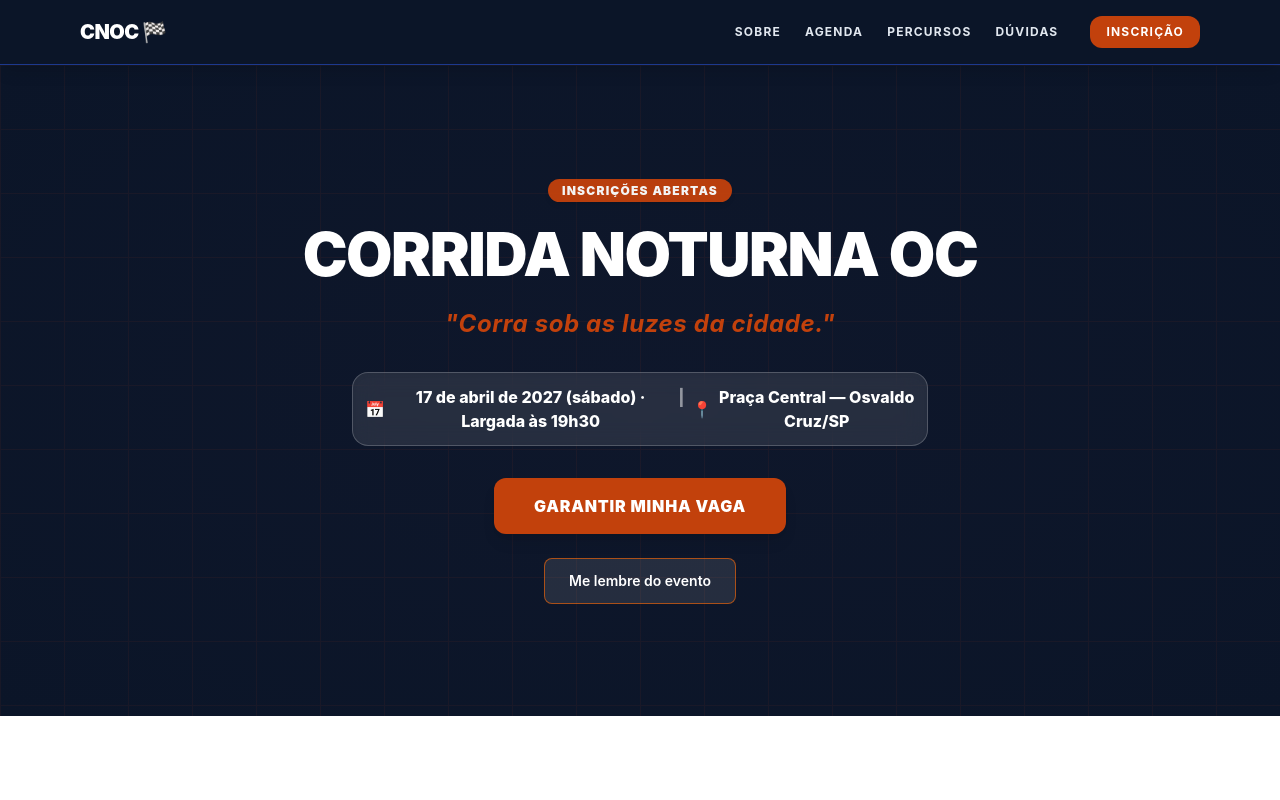
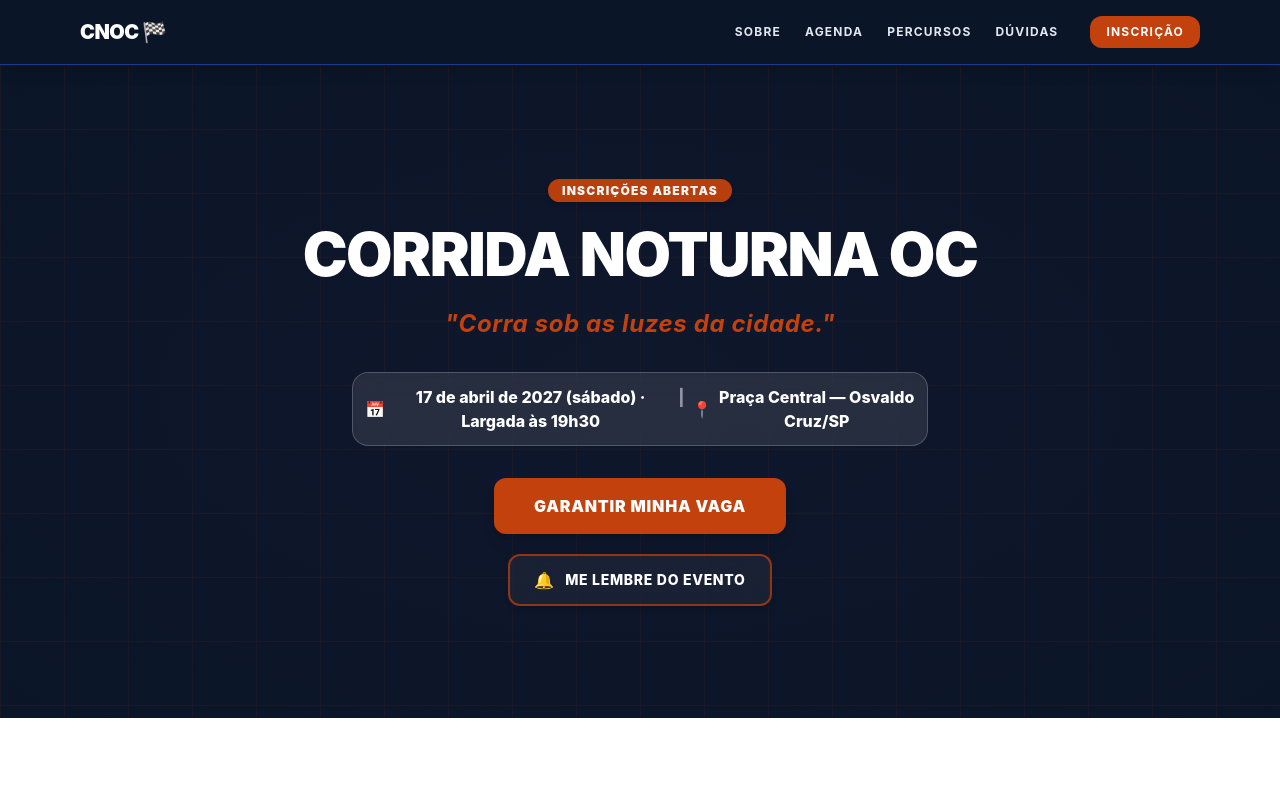
Before and after one commit to Raissa-Fernandes17/lp-evento-RaissaFernandes, a React (Vite) app: page / in a window 1280 px wide. Shown: the top 800 px of the page. Built offline with nearby package versions, Linux system fonts and the light colour scheme.

Commit message:
PWA: notificação de lembrete

```diff
--- a/src/components/BotaoLembrete.jsx
+++ b/src/components/BotaoLembrete.jsx
@@ -32,17 +32,33 @@ function BotaoLembrete() {
     setMensagem("Lembrete ativado!");
   }
 
+  const ativado = mensagem === "Lembrete ativado!";
+
   return (
-    <div className="mt-6">
+    <div className="mt-5 flex flex-col items-center">
       <button
         type="button"
         onClick={ativarLembrete}
-        className="rounded-lg border border-orange-500/60 bg-white/10 px-6 py-3 text-sm font-semibold text-white transition hover:bg-white/20"
+        className="group inline-flex items-center gap-2.5 rounded-xl border-2 border-destaque/70 bg-white/5 px-6 py-3 text-sm font-extrabold uppercase tracking-wider text-white backdrop-blur-md shadow-md transition-all duration-200 hover:border-destaque hover:bg-destaque/20 hover:shadow-orange-500/20 motion-safe:hover:scale-105 motion-safe:active:scale-95 cursor-pointer"
       >
-        Me lembre do evento
+        <span
+          aria-hidden="true"
+          className="text-base transition-transform duration-200 group-hover:rotate-12"
+        >
+          {ativado ? "✅" : "🔔"}
+        </span>
+        <span>{ativado ? "Lembrete Ativado" : "Me lembre do evento"}</span>
       </button>
+
       {mensagem && (
-        <p role="status" className="mt-2 text-sm text-orange-300">
+        <p
+          role="status"
+          className={`mt-3 inline-flex items-center gap-1.5 rounded-full border px-4 py-1 text-xs font-bold tracking-wide backdrop-blur-sm ${
+            ativado
+              ? "border-emerald-400/40 bg-emerald-500/15 text-emerald-300"
+              : "border-orange-400/40 bg-orange-500/15 text-orange-200"
+          }`}
+        >
           {mensagem}
         </p>
       )}
```
